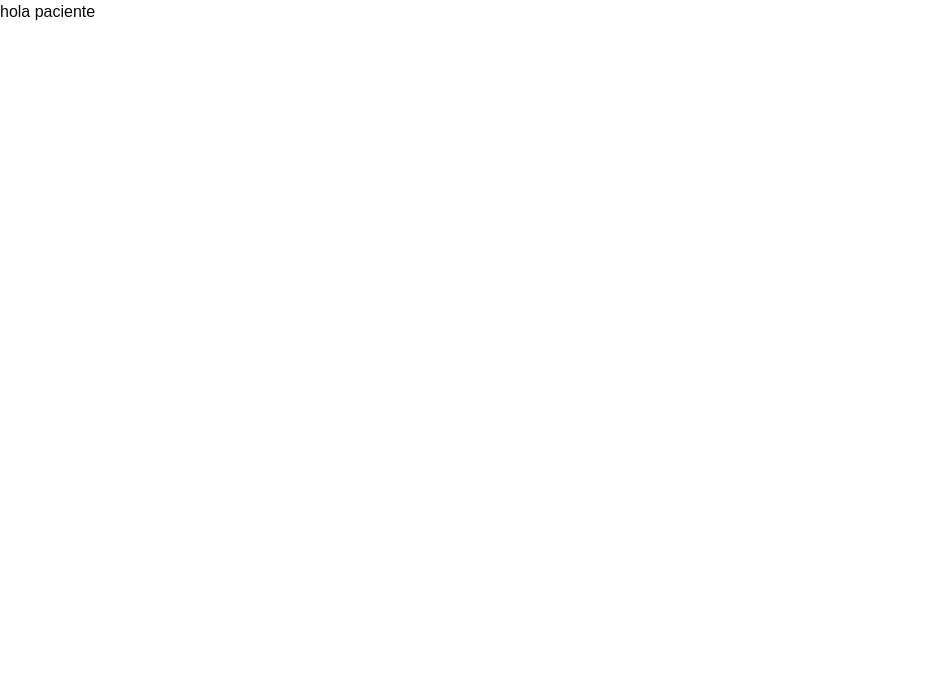
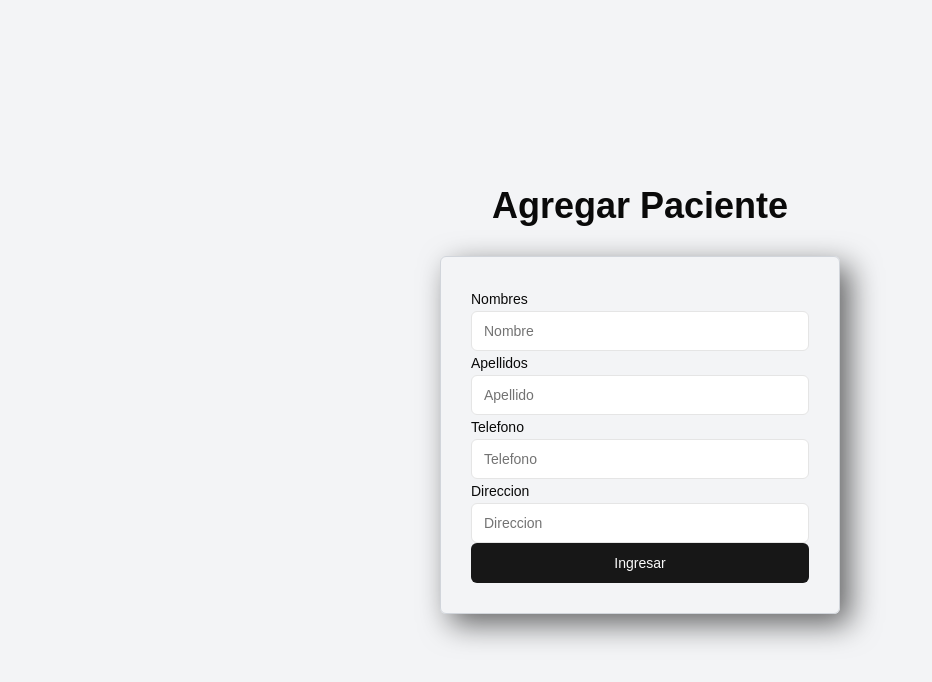
Before and after one commit to VictorMGCYT/Frontend-O, a Next.js app: page /paciente in a window 1280 px wide. Shown: the top 682 px of the page, without its empty margins (0-932 px from the left). Built offline with nearby package versions, Linux system fonts and the light colour scheme; no server answers.

Commit message:
Formulario Paciente Agregar

```diff
--- /dev/null
+++ b/src/app/paciente/Agregar.tsx
@@ -0,0 +1,117 @@
+'use client';
+import { useState } from "react";
+import { useRouter } from "next/navigation";
+import { Input } from "@/components/ui/input";
+import { Label } from "@/components/ui/label";
+import { Button } from "@/components/ui/button";
+import Swal from "sweetalert2";
+
+export default function Agregar() {
+
+    const router = useRouter();
+    const url: string | undefined = process.env.NEXT_PUBLIC_API;
+
+    const token = sessionStorage.getItem('token');
+    const [pacienteData, setPacienteData] = useState({
+        paciente_nombres: "",
+        paciente_apellidos: "",
+        paciente_telefono: "",
+        paciente_domicilio: "",
+    });
+
+    const handleChange = (e: React.ChangeEvent<HTMLInputElement>) => {
+        setPacienteData({
+            ...pacienteData,
+            [e.target.name]: e.target.value,
+        });
+    };
+
+    const handleSubmit = () => {
+        fetch(`${url}/paciente/create`, {
+            method: "POST",
+            headers: {
+                "Content-Type": "application/json",
+                'Authorization': `Bearer ${token}`
+
+            },
+            body: JSON.stringify(pacienteData),
+        })
+            .then((response) => {
+                if (!response.ok) {
+                    throw new Error("Error al agregar paciente");
+                }
+                console.log(response.json())
+                return response.json();
+            })
+            .then((data) => {
+                Swal.fire({
+                    icon: "success",
+                    title: "Paciente agregado",
+                    text: "El paciente ha sido registrado correctamente",
+                    timer: 3000,
+                });
+                router.push("/paciente");
+            })
+            .catch((error) => {
+                Swal.fire({
+                    icon: "error",
+                    title: "Error",
+                    text: error.message,
+                });
+            });
+    };
+
+    return (
+        <>
+            <div className="flex flex-col items-center justify-center h-screen bg-gray-100">
+                <h1 className="text-4xl mb-[30px] font-bold">
+                    Agregar Paciente
+                </h1>
+                <div className="w-[300px] lg:w-[400px] border border-gray-300 p-[30px] rounded-md shadow-[10px_10px_30px_rgba(0,0,0,0.6)]">
+                    <Label>Nombres</Label>
+                    <Input
+                        type="text" placeholder="Nombre"
+                        id="paciente_nombres"
+                        name="paciente_nombres"
+                        value={pacienteData.paciente_nombres}
+                        onChange={handleChange}
+                        className="w-full"
+                    />
+
+                    <Label>Apellidos</Label>
+                    <Input
+                        type="text" placeholder="Apellido"
+                        id="paciente_apellidos"
+                        name="paciente_apellidos"
+                        value={pacienteData.paciente_apellidos}
+                        onChange={handleChange}
+                        className="w-full"
+                    />
+
+                    <Label>Telefono</Label>
+                    <Input
+                        type="text" placeholder="Telefono"
+                        id="paciente_telefono"
+                        name="paciente_telefono"
+                        value={pacienteData.paciente_telefono}
+                        onChange={handleChange}
+                        className="w-full"
+                    />
+
+                    <Label>Direccion</Label>
+                    <Input
+                        type="text" placeholder="Direccion"
+                        id="paciente_domicilio"
+                        name="paciente_domicilio"
+                        value={pacienteData.paciente_domicilio}
+                        onChange={handleChange}
+                        className="w-full"
+                    />
+
+
+                    <Button onClick={handleSubmit} className="w-full">Ingresar</Button>
+                </div>
+            </div>
+        </>
+    )
+}
--- a/src/app/paciente/page.tsx
+++ b/src/app/paciente/page.tsx
@@ -1,6 +1,12 @@
+"use client";
+import Agregar from "./Agregar";
 
-export default function page() {
+export default function Home() {
     return (
-    <h1>hola paciente</h1>
-  )
-}
+
+        <>
+            <Agregar></Agregar>
+        </>
+
+    )
+  }
```
